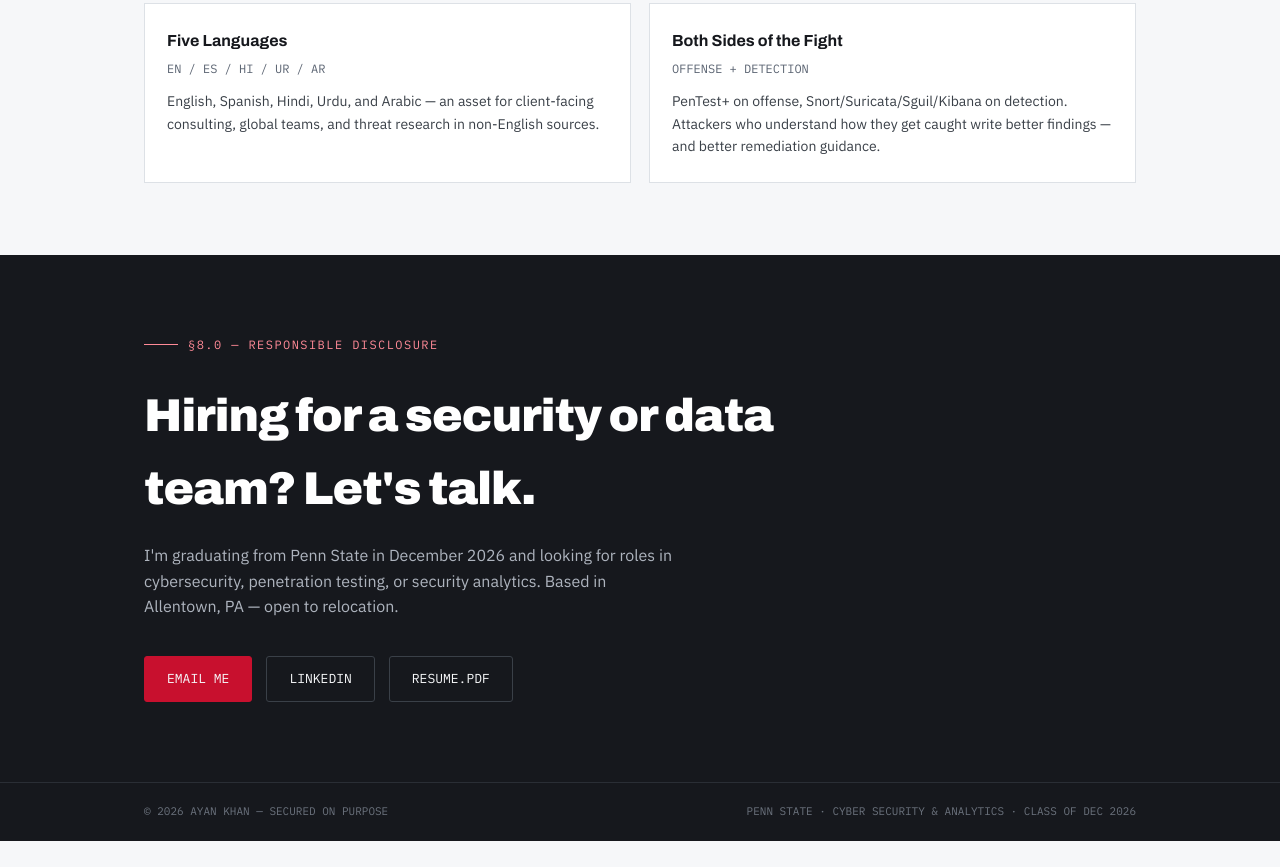
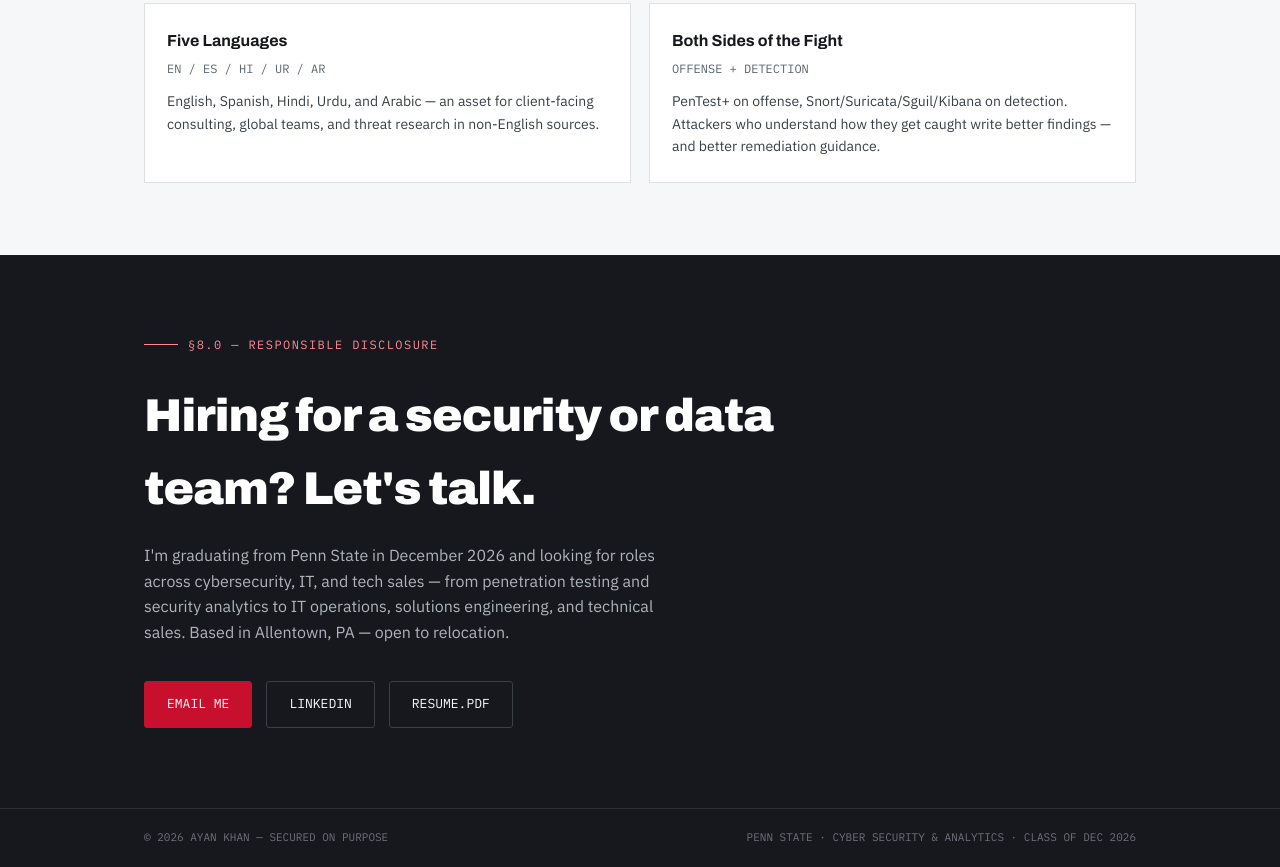
Before and after one commit to AK47445/AK47445.github.io, a plain HTML site: page index.html in a window 1280 px wide. Shown: the part 5845-6712 px from the top of the page. Before the commit the page ends 6686 px from the top, so only its background shows below. Drawn offline with Linux system fonts and the light colour scheme.

Commit message:
Update index.html

```diff
--- a/index.html
+++ b/index.html
@@ -754,7 +754,7 @@
   <div class="contact-inner">
     <div class="eyebrow mono">§8.0 — RESPONSIBLE DISCLOSURE</div>
     <h2>Hiring for a security or data team? Let's talk.</h2>
-    <p>I'm graduating from Penn State in December 2026 and looking for roles in cybersecurity, penetration testing, or security analytics. Based in Allentown, PA — open to relocation.</p>
+    <p>I'm graduating from Penn State in December 2026 and looking for roles across cybersecurity, IT, and tech sales — from penetration testing and security analytics to IT operations, solutions engineering, and technical sales. Based in Allentown, PA — open to relocation.</p>
     <div class="contact-links">
       <a class="btn primary" href="mailto:ayanthekhan123@gmail.com">EMAIL ME</a>
       <a class="btn" href="https://www.linkedin.com/in/ayan-khan-58477b301/" target="_blank" rel="noopener">LINKEDIN</a>
```
